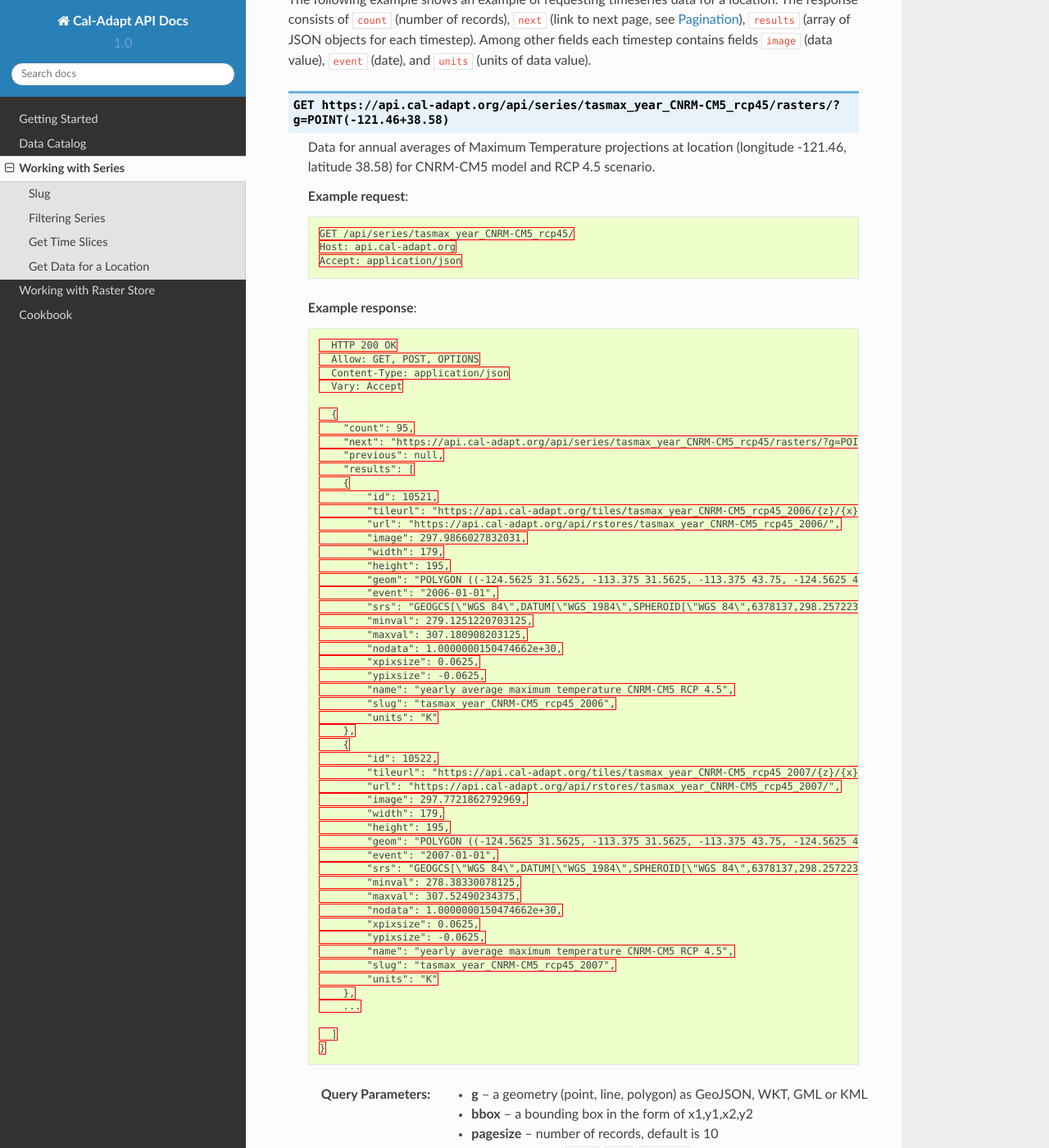
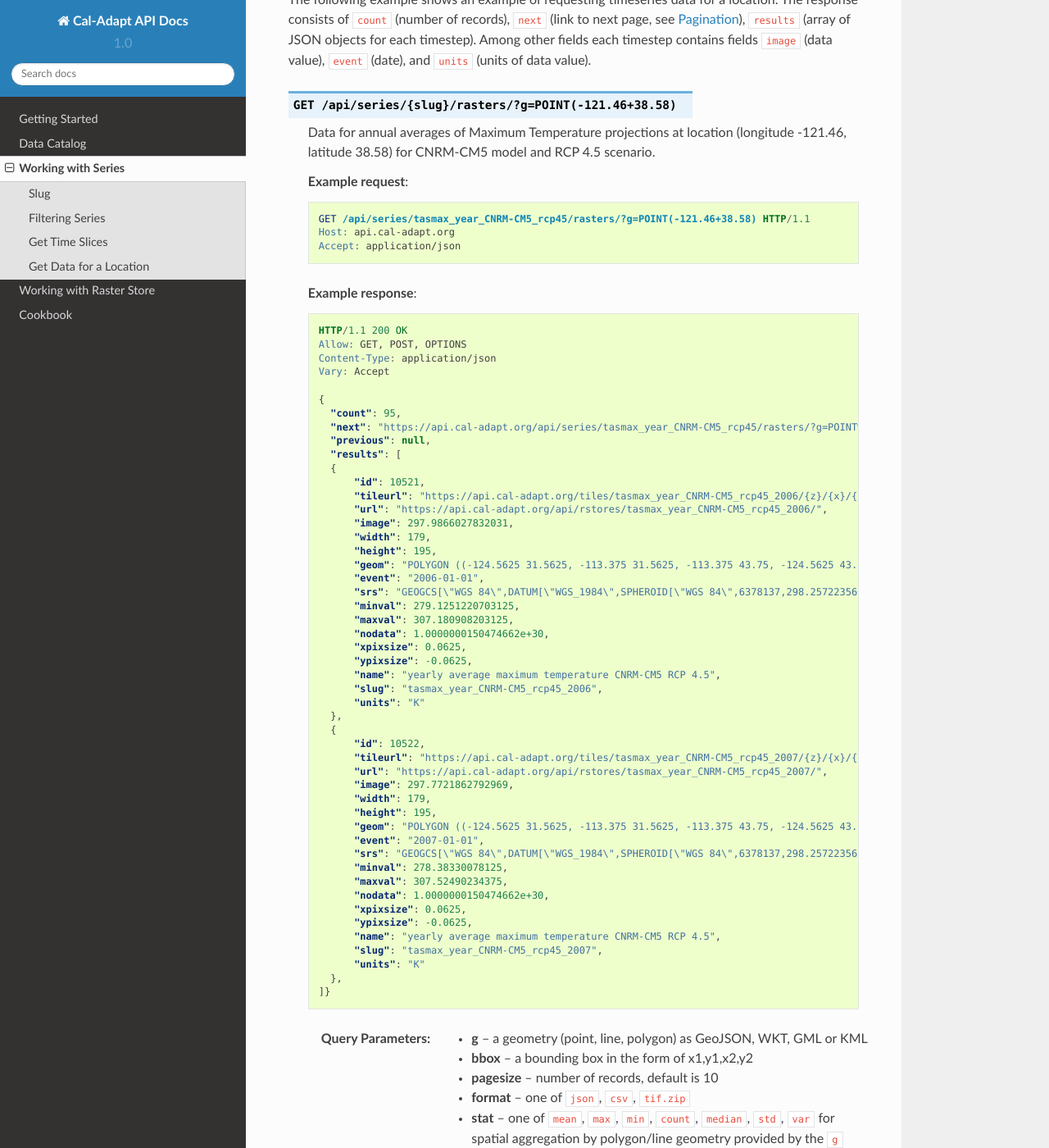
Before and after one commit to berkeley-gif/caladapt-docs, a Sphinx documentation site: the page built from docs/source/series.rst, in a window 1280 px wide and 1400 px high, scrolled down 1137 px. Shown: the whole window at 82% size. Built offline with Sphinx 7.4.7 and the Read the Docs theme 2.0.0, drawn with Linux system fonts in a browser that asks for light colours.

Commit message:
Fix http lexing

```diff
--- a/docs/source/getting-started.rst
+++ b/docs/source/getting-started.rst
@@ -78,7 +78,7 @@ The API returns a paginated response for large datasets. Pagination links are pr
 
    .. sourcecode:: http
 
-       GET /api/series/
+       GET /api/series/ HTTP/1.1
        Host: api.cal-adapt.org
        Accept: text/html
 
@@ -86,7 +86,8 @@ The API returns a paginated response for large datasets. Pagination links are pr
 
    .. sourcecode:: http
 
-    HTTP 200 OK Vary: Accept
+    HTTP/1.1 200 OK
+    Vary: Accept
     Content-Type: text/html; charset=utf-8
     Allow: GET, HEAD, OPTIONS
 
--- a/docs/source/series.rst
+++ b/docs/source/series.rst
@@ -60,7 +60,7 @@ Get Data for a Location
 
 The following example shows an example of requesting timeseries data for a location. The response consists of ``count`` (number of records), ``next`` (link to next page, see :ref:`pagination`), ``results`` (array of JSON objects for each timestep). Among other fields each timestep contains fields  ``image`` (data value), ``event`` (date), and ``units`` (units of data value).
 
-.. http:get:: https://api.cal-adapt.org/api/series/tasmax_year_CNRM-CM5_rcp45/rasters/?g=POINT(-121.46+38.58)
+.. http:get:: /api/series/{slug}/rasters/?g=POINT(-121.46+38.58)
 
    Data for annual averages of Maximum Temperature projections at location (longitude -121.46, latitude 38.58) for CNRM-CM5 model and RCP 4.5 scenario.
 
@@ -68,7 +68,7 @@ The following example shows an example of requesting timeseries data for a locat
 
    .. sourcecode:: http
 
-      GET /api/series/tasmax_year_CNRM-CM5_rcp45/
+      GET /api/series/tasmax_year_CNRM-CM5_rcp45/rasters/?g=POINT(-121.46+38.58) HTTP/1.1
       Host: api.cal-adapt.org
       Accept: application/json
 
@@ -76,7 +76,7 @@ The following example shows an example of requesting timeseries data for a locat
 
    .. sourcecode:: http
 
-      HTTP 200 OK
+      HTTP/1.1 200 OK
       Allow: GET, POST, OPTIONS
       Content-Type: application/json
       Vary: Accept
@@ -124,10 +124,7 @@ The following example shows an example of requesting timeseries data for a locat
             "slug": "tasmax_year_CNRM-CM5_rcp45_2007",
             "units": "K"
         },
-        ...
-
-      ]
-    }
+      ]}
 
    :query g: a geometry (point, line, polygon) as GeoJSON, WKT, GML or KML
    :query bbox: a bounding box in the form of x1,y1,x2,y2
```
